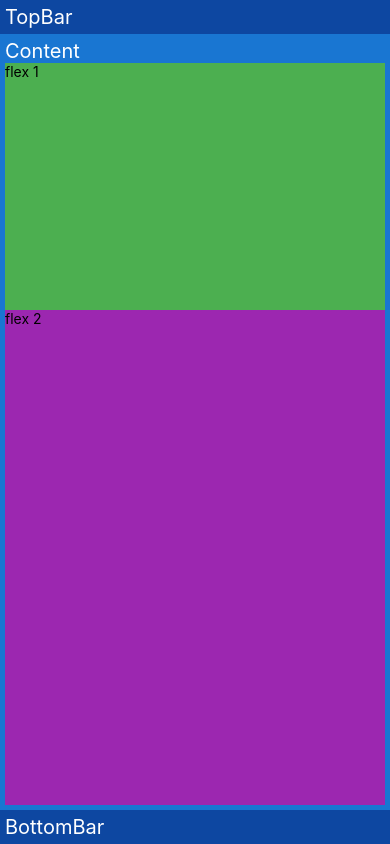
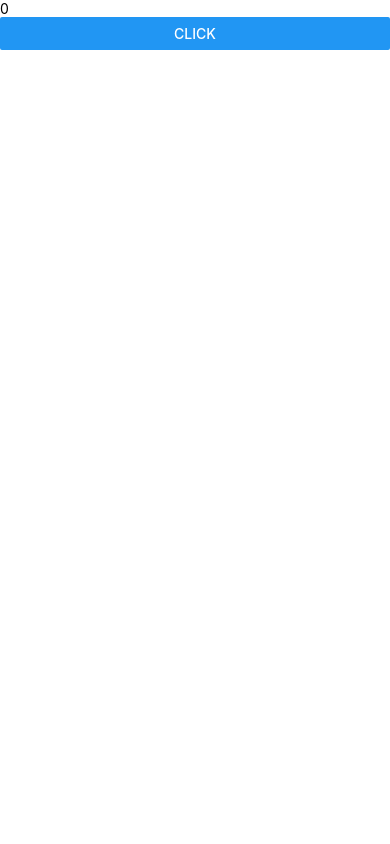
Before and after one commit to Jangk/ReactNative, a React Native app in the folder TestPrj/: screen / in a window 390 px wide. Built offline with nearby package versions, Linux system fonts and the light colour scheme.

Commit message:
리액트 훅1

```diff
--- a/TestPrj/App.tsx
+++ b/TestPrj/App.tsx
@@ -1,36 +1,60 @@
-import React from 'react';
+import React, { Fragment, useState } from 'react'
 import {
   Text, View, SafeAreaView, Alert, TextInput, StyleSheet, Platform, Dimensions,
-  Image, ImageBackground
+  Image, ImageBackground, Button
 } from 'react-native';
 import { MD2Colors, MD3Colors } from 'react-native-paper'
 import Icon from 'react-native-vector-icons/MaterialCommunityIcons'
-import * as M from './src/data'
 import TopBar from './src/screens/TopBar'
 import Content from './src/screens/Content'
 import BottomBar from './src/screens/BottomBar'
+import RecycleContent from './src/screens/RecycleContent'
+import MyReactHook from './src/screens/ReactHook';
+import * as M from './src/data'
 
 
 
 // 변수
 const styles = StyleSheet.create({
+  view: {
+    backgroundColor: MD2Colors.amber900, flexDirection: 'row', alignItems: 'flex-start',
+    justifyContent: 'space-evenly', flexWrap: 'wrap-reverse', overflow: 'hidden'
+  },
   SafeAreaView: { flex: 1, padding: 10 },
+  absoluteView: { backgroundColor: MD2Colors.amber400, position: 'absolute', right: 50, bottom: 10 },
   text: { fontSize: 20, color: MD2Colors.blue500, marginBottom: Platform.select({ ios: 0, android: 20 }) },
   box: { height: 100, backgroundColor: MD2Colors.white, marginBottom: 10 },
   border: { boderWidth: 10, borderColor: MD2Colors.lime500 },
   ImageBackground: { padding: 10 },
   Image: { width: 50, height: 50, borderRadius: 10 },
-  Bold: { fontFamily: 'DancingScript-Bold', textAlign: 'center', fontSize: 20 }
+  Bold: { fontFamily: 'DancingScript-Bold', textAlign: 'center', fontSize: 20 },
+  MyView: { alignItems: 'center', justifyContent: 'center', flexDirection: 'row' }
 })
 
 // 함수
 export default function App() {
   console.log('App Called')
+
+  const [count, setCount] = useState(0)
   return (
-    <SafeAreaView style={styles.SafeAreaView}>
-      <TopBar />
-      <Content />
-      <BottomBar />
-    </SafeAreaView>
+    <>
+      <SafeAreaView style={styles.SafeAreaView}>
+        <MyReactHook />
+      </SafeAreaView>
+    </>
   )
 }
+
+
+// 주석
+/*
+<TopBar />
+<Content />
+<RecycleContent iconName='commet' iconSize={30} viewStyle={styles.MyView}></RecycleContent>
+<Text>{count}</Text>
+<Button title={'click'} onPress={() => setCount(count + 1)} />
+<BottomBar />
+
+
+
+*/
--- a/TestPrj/package.json
+++ b/TestPrj/package.json
@@ -11,6 +11,7 @@
   },
   "dependencies": {
     "@withshepherd/faker": "^5.5.5",
+    "moment-with-locales-es6": "^1.0.1",
     "react": "18.2.0",
     "react-native": "0.71.2",
     "react-native-paper": "^5.2.0",
--- a/TestPrj/src/screens/Content.tsx
+++ b/TestPrj/src/screens/Content.tsx
@@ -1,6 +1,7 @@
 import React from 'react';
-import { Text, View, SafeAreaView, StyleSheet } from 'react-native';
+import { Text, View, SafeAreaView, StyleSheet, FlatList, } from 'react-native';
 import { MD2Colors } from 'react-native-paper';
+import Icon from 'react-native-paper/lib/typescript/components/Icon';
 import * as M from '../data'
 
 
@@ -9,24 +10,44 @@ import * as M from '../data'
 const title = 'Content'
 const styles = StyleSheet.create({
     view: { padding: 5, backgroundColor: MD2Colors.blue700, flex: 1 },
+    contentView: { flexWrap: 'wrap', flexDirection: 'row', justifyContent: 'center' },
     text: { fontSize: 20, color: MD2Colors.white },
 })
 
+const data = [
+    {
+        id: '1',
+        title: 'First Item',
+    },
+    {
+        id: '2',
+        title: 'Second Item',
+    },
+    {
+        id: '3',
+        title: 'Third Item',
+    },
+];
+
+type ItemType = { title: string }
+const Item = ({ title }: ItemType) => {
+    return (
+        <View>
+            <Text>{title}</Text>
+        </View>
+    )
+}
 
 // 함수
 export default function Content() {
     return (
-        <View style={styles.view}>
-            <Text style={styles.text}>{title}</Text>
-            <View style={[{ flex: 0, backgroundColor: MD2Colors.red500 }]}>
-                <Text>flex 0</Text>
-            </View>
-            <View style={[{ flex: 1, backgroundColor: MD2Colors.green500 }]}>
-                <Text>flex 1</Text>
-            </View>
-            <View style={[{ flex: 2, backgroundColor: MD2Colors.purple500 }]}>
-                <Text>flex 2</Text>
-            </View>
-        </View>
+        <FlatList
+            data={data}
+            renderItem={({ item }) => <Item title={item.title} />}
+            keyExtractor={item => item.id}
+            ItemSeparatorComponent={
+                () => <View style={({ borderWidth: 1 })} />
+            }>
+        </FlatList>
     )
 }
--- /dev/null
+++ b/TestPrj/src/screens/ReactHook.tsx
@@ -0,0 +1,34 @@
+import React from 'react'
+import { useState, FC } from 'react'
+import { SafeAreaView, Text, Button } from 'react-native'
+
+
+
+export enum eReactHook {
+    useState,
+    useEffect,
+    useContext,
+    useReducer,
+    useMemo,
+    useRef,
+    useImperativeHandle,
+    useLayoutEffect,
+    useDebugValue
+}
+
+
+export type myReactData = {
+    reactHookVal: eReactHook
+}
+
+export const MyReactHookFC: FC<myReactData> = (value) => {
+    const [count, setCount] = useState(0);
+    return (
+        <>
+            <Text>{count}</Text>
+            <Button title={'click'} onPress={() => setCount(count + 1)} />
+        </>
+    )
+}
+
+export default MyReactHookFC
--- /dev/null
+++ b/TestPrj/src/screens/RecycleContent.tsx
@@ -0,0 +1,29 @@
+import React from 'react';
+import { FC, ReactNode, ComponentProps, } from 'react'
+import { Text, View, StyleProp, ViewStyle, ImageStyle, TouchableOpacity } from 'react-native';
+import { MD2Colors } from 'react-native-paper';
+import Icon from 'react-native-vector-icons/MaterialCommunityIcons'
+
+
+
+export type myStyleProp = {
+    viewStyle?: StyleProp<ViewStyle>
+
+}
+export type myDataProp = myStyleProp & {
+    iconName: string
+    iconSize: number
+}
+
+
+export const MyIcon: FC<myDataProp> = ({ iconName, iconSize, ...prop }) => {
+    return (
+        <View {...prop}>
+            <TouchableOpacity>
+                <Icon name={iconName} size={iconSize}><Text>ddd</Text></Icon>
+            </TouchableOpacity>
+        </View>
+    )
+}
+
+export default MyIcon
```
Also changed, not shown: 2 other files (tests, documents, lock files or other folders).
